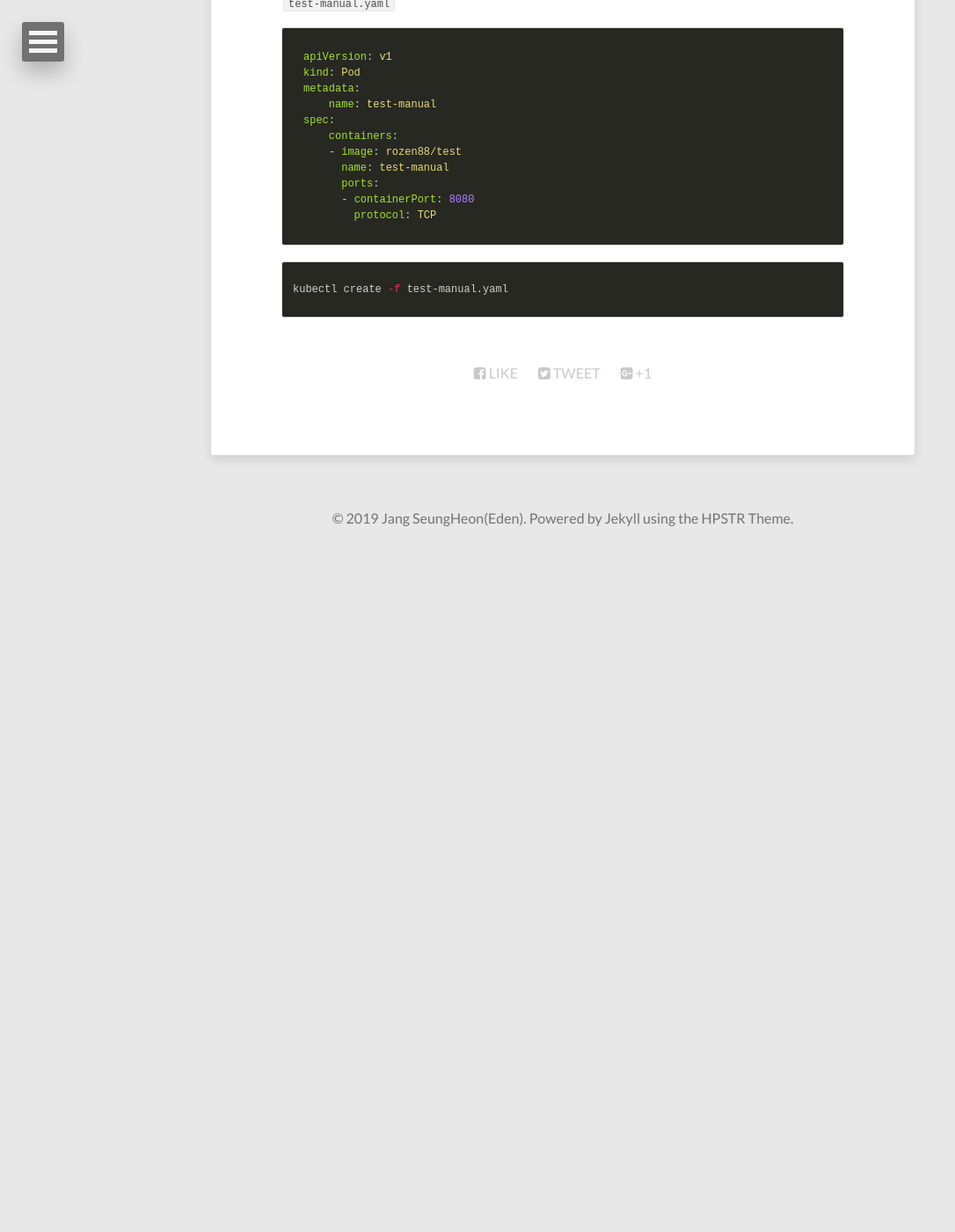
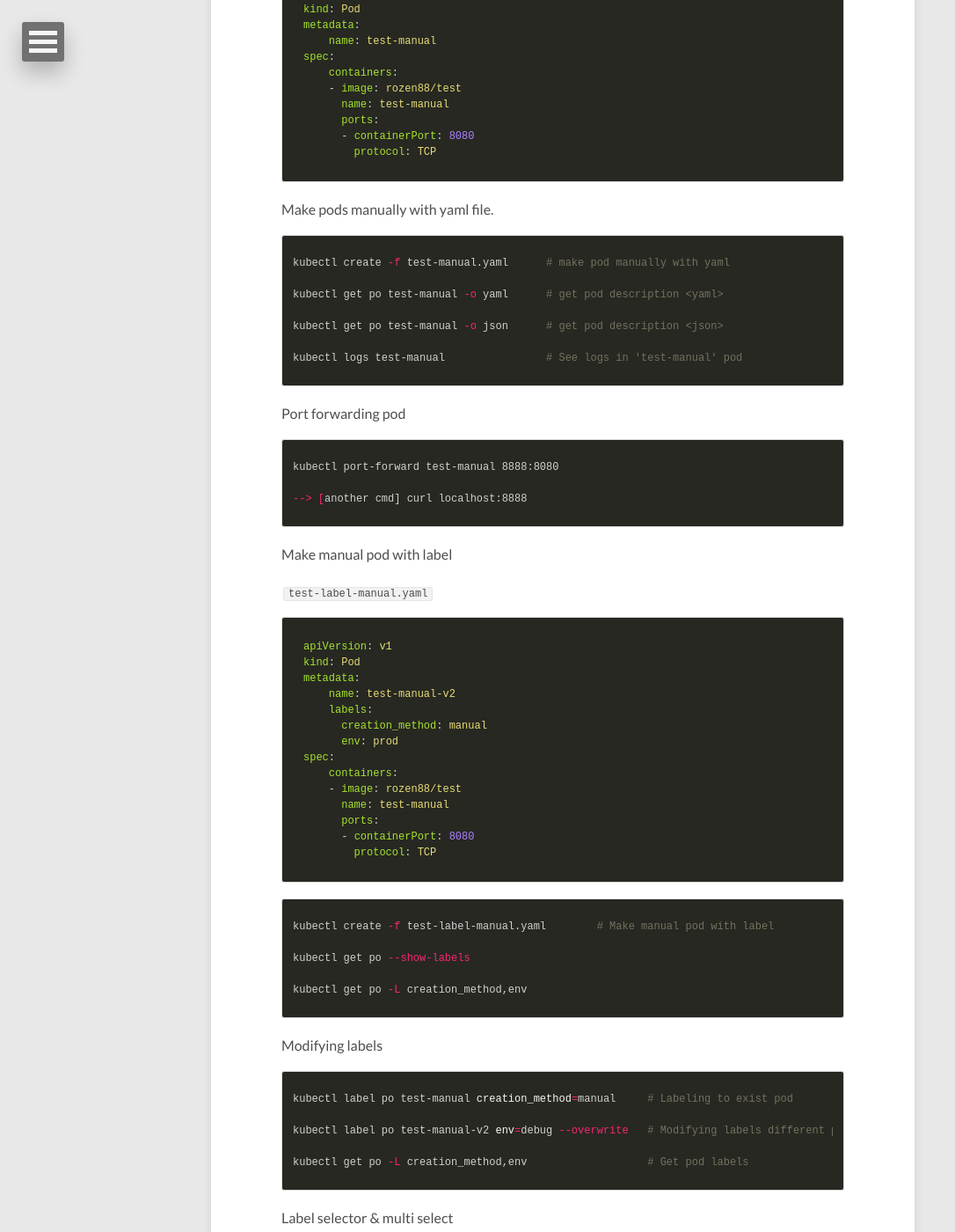
Before and after one commit to longlg88/longlg88.github.io, a Jekyll site: the page built from _posts/2019-05-06-k8sinaction.md, in a window 1280 px wide and 1400 px high, scrolled down 457 px. Shown: the whole window at 88% size, without its empty margins (0-1086 px from the left). Built offline with Jekyll 4.4.1, drawn with Linux system fonts in a browser that asks for light colours; nearby versions of some CDN libraries; before the commit the page ends 1087 px from its top, so only the background shows below that; some of the changed text lies outside the part shown.

Commit message:
mv sample md & modify post

````diff
--- a/_posts/2019-05-06-k8sinaction.md
+++ b/_posts/2019-05-06-k8sinaction.md
@@ -22,6 +23,101 @@ spec:
         protocol: TCP
 ```
 
+Make pods manually with yaml file.
 {% highlight bash %}
-kubectl create -f test-manual.yaml
+kubectl create -f test-manual.yaml	# make pod manually with yaml
+
+kubectl get po test-manual -o yaml	# get pod description <yaml>
+
+kubectl get po test-manual -o json	# get pod description <json>
+
+kubectl logs test-manual		# See logs in 'test-manual' pod
 {% endhighlight %}
+
+Port forwarding pod
+{% highlight bash %}
+kubectl port-forward test-manual 8888:8080
+
+--> [another cmd] curl localhost:8888
+{% endhighlight %}
+
+Make manual pod with label
+
+`test-label-manual.yaml`
+
+```yaml
+apiVersion: v1
+kind: Pod
+metadata:
+    name: test-manual-v2
+    labels:
+      creation_method: manual
+      env: prod
+spec:
+    containers:
+    - image: rozen88/test
+      name: test-manual
+      ports:
+      - containerPort: 8080
+        protocol: TCP
+```
+
+{% highlight bash %}
+kubectl create -f test-label-manual.yaml	# Make manual pod with label
+
+kubectl get po --show-labels
+
+kubectl get po -L creation_method,env
+{% endhighlight %}
+
+Modifying labels
+{% highlight bash %}
+kubectl label po test-manual creation_method=manual	# Labeling to exist pod
+
+kubectl label po test-manual-v2 env=debug --overwrite	# Modifying labels different pod
+
+kubectl get po -L creation_method,env			# Get pod labels
+{% endhighlight %}
+
+Label selector & multi select
+{% highlight bash %}
+kubectl get po -l creation_method=manual
+
+kubectl get po -l env
+
+kubectl get po -l '!env'
+
+kubectl get po -l 'creation_method!=manual'
+
+kubectl get po -l 'env in (debug)'
+{% endhighlight %}
+
+
+`test-manual-specific-node.yaml`
+```yaml
+apiVersion: v1
+kind: Pod
+metadata:
+    name: test-manual-v2
+    labels:
+      creation_method: manual
+      env: prod
+spec:
+    nodeSelector:
+      gpu: "true"
+    containers:
+    - image: rozen88/test
+      name: test-manual
+      ports:
+      - containerPort: 8080
+        protocol: TCP
+```
+
+
+{% highlight bash %}
+
+{% endhighlight %}
+
+{% highlight bash %}
+
+{% endhighlight %}
````
Also changed, not shown: other parts of _posts/2019-05-06-k8sinaction.md (+2 -1 lines), _posts/2011-03-10-sample-post.md (added, +102 -0 lines), _posts/2012-05-22-readability-post.md (added, +48 -0 lines), _posts/2013-05-22-sample-post-images.md (added, +96 -0 lines), _posts/2013-05-23-readability-feature-post.md (added, +49 -0 lines), _posts/2013-06-25-video-post.md (added, +14 -0 lines), _posts/2013-08-12-sample-link-post.md (added, +10 -0 lines), _posts/2013-08-16-code-highlighting-post.md (added, +103 -0 lines), _posts/2013-10-26-background-image.md (added, +21 -0 lines), _posts/2019-05-04-welcome-to-jekyll.markdown (added, +25 -0 lines).
